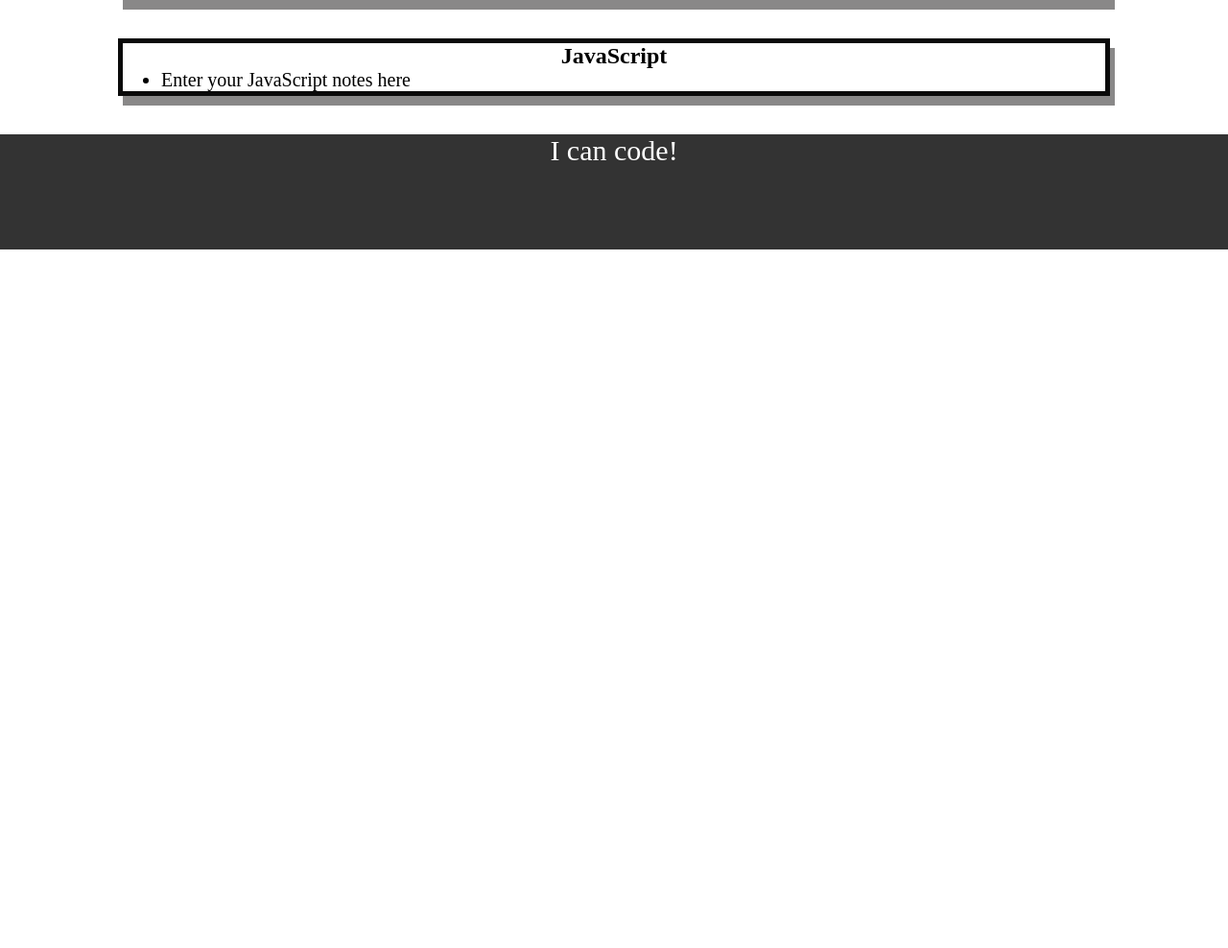
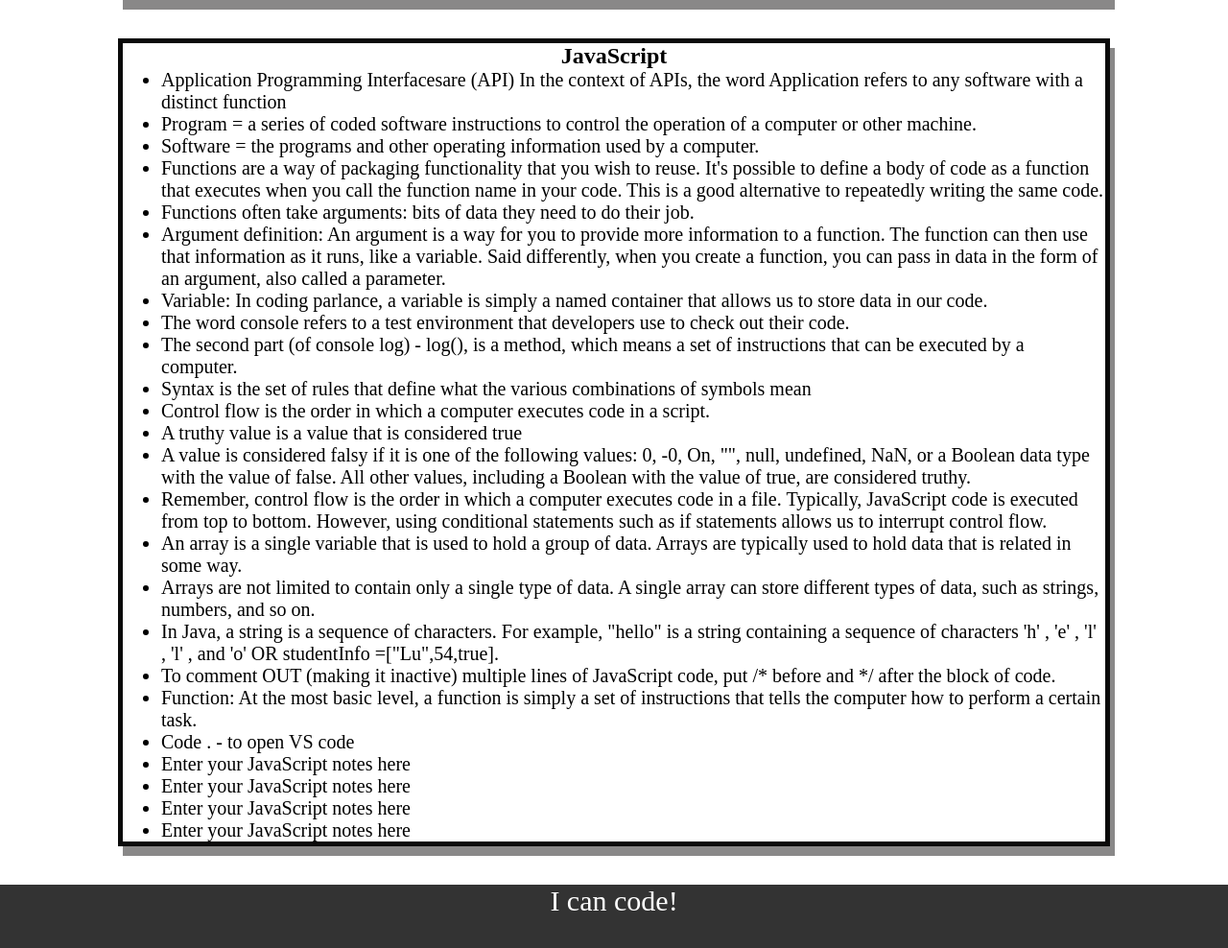
Before and after one commit to Makas22/Prework-study-guide, a plain HTML site: page index.html in a window 1280 px wide. Shown: the part 949-1937 px from the top of the page at 96% size. Before the commit the page ends 1209 px from the top, so only its background shows below. Drawn offline with Linux system fonts and the light colour scheme.

Commit message:
java function code added

```diff
--- a/assets/script.js
+++ b/assets/script.js
@@ -1,18 +1,28 @@
 var topics = ['HTML', 'CSS', 'Git', 'JavaScript'];
+var randomTopic = topics[Math.floor(Math.random() * topics.length)];
 
-for (var x = 0; x < topics.length; x++) {
-    console.log(topics[x]);
-   }
-/*
-if (topic === 'HTML') {
+function listTopics() {
+    for (var x = 0; x < topics.length; x++) {
+      console.log(topics[x]);
+    }
+}
+
+
+function selectTopic() {
+if (randomTopic === 'HTML') {
  console.log("Let's study HTML!");
-} else if (topic === 'CSS') {
+} else if (randomTopic === 'CSS') {
  console.log("Let's study CSS!");
-} else if (topic === 'Git') {
+} else if (randomTopic === 'Git') {
  console.log("Let's study Git!");
-} else if (topic === 'JavaScript') {
+} else if (randomTopic === 'JavaScript') {
  console.log("Let's study JavaScript!");
 } else {
  console.log('Please try again!');
 }
-*/
+}
+
+console.log('Here are the topics we learned through Prework:');
+listTopics()
+console.log('Which topic should we study first?');
+selectTopic()
--- a/index.html
+++ b/index.html
@@ -58,6 +58,31 @@
       <section class="card" id="javascript-section">
         <h2>JavaScript</h2>
         <ul>
+          <li>Application Programming Interfacesare (API)
+            In the context of APIs, the word Application refers to any software with a distinct function
+           </li>
+          <li>Program = a series of coded software instructions to control the operation of a computer or other machine.</li>
+          <li>Software = the programs and other operating information used by a computer.</li>
+          <li>Functions are a way of packaging functionality that you wish to reuse. It's possible to define a body of code as a function that executes when you call the function name in your code. This is a good alternative to repeatedly writing the same code.</li>
+          <li>Functions often take arguments: bits of data they need to do their job.</li>
+          <li>Argument definition: An argument is a way for you to provide more information to a function. The function can then use that information as it runs, like a variable. Said differently, when you create a function, you can pass in data in the form of an argument, also called a parameter.</li>
+          <li>Variable: In coding parlance, a variable is simply a named container that allows us to store data in our code.</li>
+          <li>The word console refers to a test environment that developers use to check out their code.</li>
+          <li>The second part (of console log) - log(), is a method, which means a set of instructions that can be executed by a computer.</li>
+          <li>Syntax is the set of rules that define what the various combinations of symbols mean</li>
+          <li>Control flow is the order in which a computer executes code in a script.</li>
+          <li>A truthy value is a value that is considered true </li>
+          <li>A value is considered falsy if it is one of the following values: 0, -0, On, "", null, undefined, NaN, or a Boolean data type with the value of false. All other values, including a Boolean with the value of true, are considered truthy.</li>
+          <li>Remember, control flow is the order in which a computer executes code in a file. Typically, JavaScript code is executed from top to bottom. However, using conditional statements such as if statements allows us to interrupt control flow.</li>
+          <li>An array is a single variable that is used to hold a group of data. Arrays are typically used to hold data that is related in some way.</li>
+          <li>Arrays are not limited to contain only a single type of data. A single array can store different types of data, such as strings, numbers, and so on.</li>
+          <li>In Java, a string is a sequence of characters. For example, "hello" is a string containing a sequence of characters 'h' , 'e' , 'l' , 'l' , and 'o' OR studentInfo =["Lu",54,true].</li>
+          <li>To comment OUT  (making it inactive) multiple lines of JavaScript code, put /* before and */ after the block of code.</li>
+          <li>Function: At the most basic level, a function is simply a set of instructions that tells the computer how to perform a certain task.</li>
+          <li>Code . - to open VS code</li>
+          <li>Enter your JavaScript notes here</li>
+          <li>Enter your JavaScript notes here</li>
+          <li>Enter your JavaScript notes here</li>
           <li>Enter your JavaScript notes here</li>
         </ul>
       </section>
```
